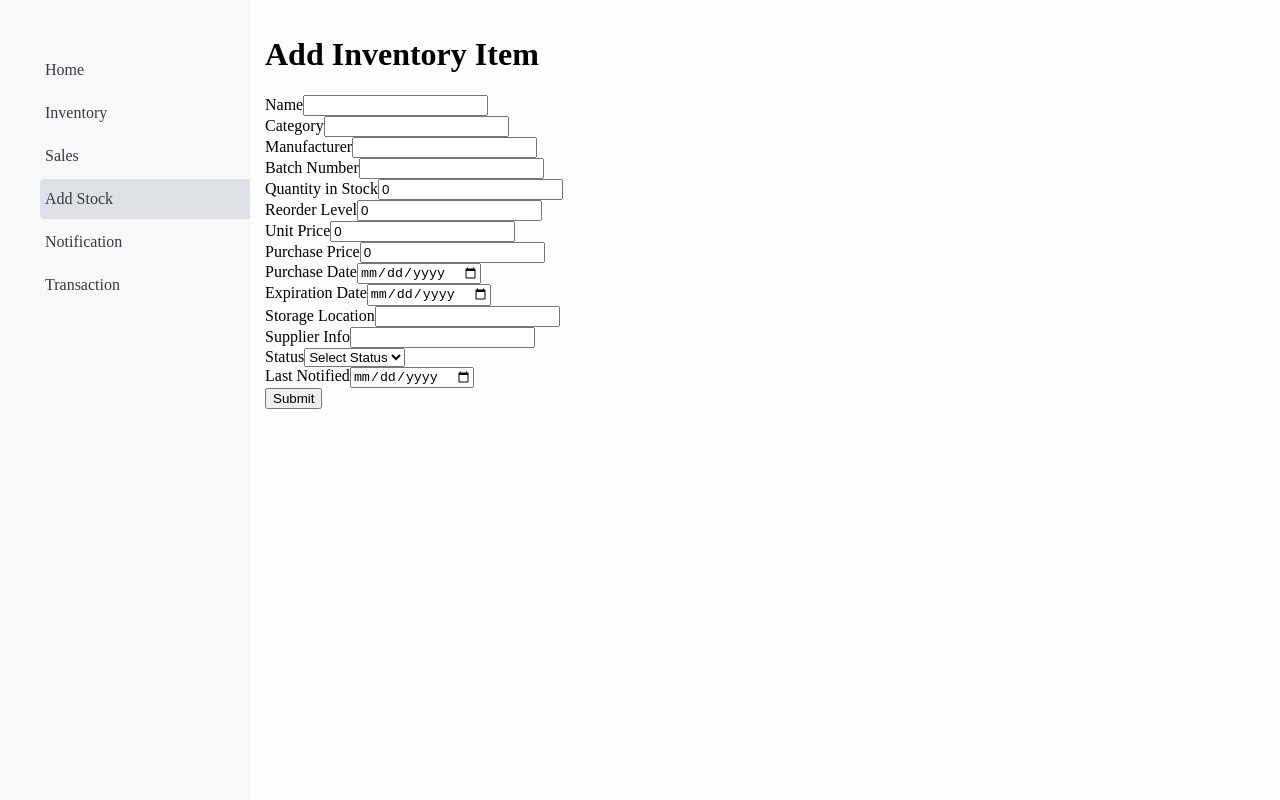
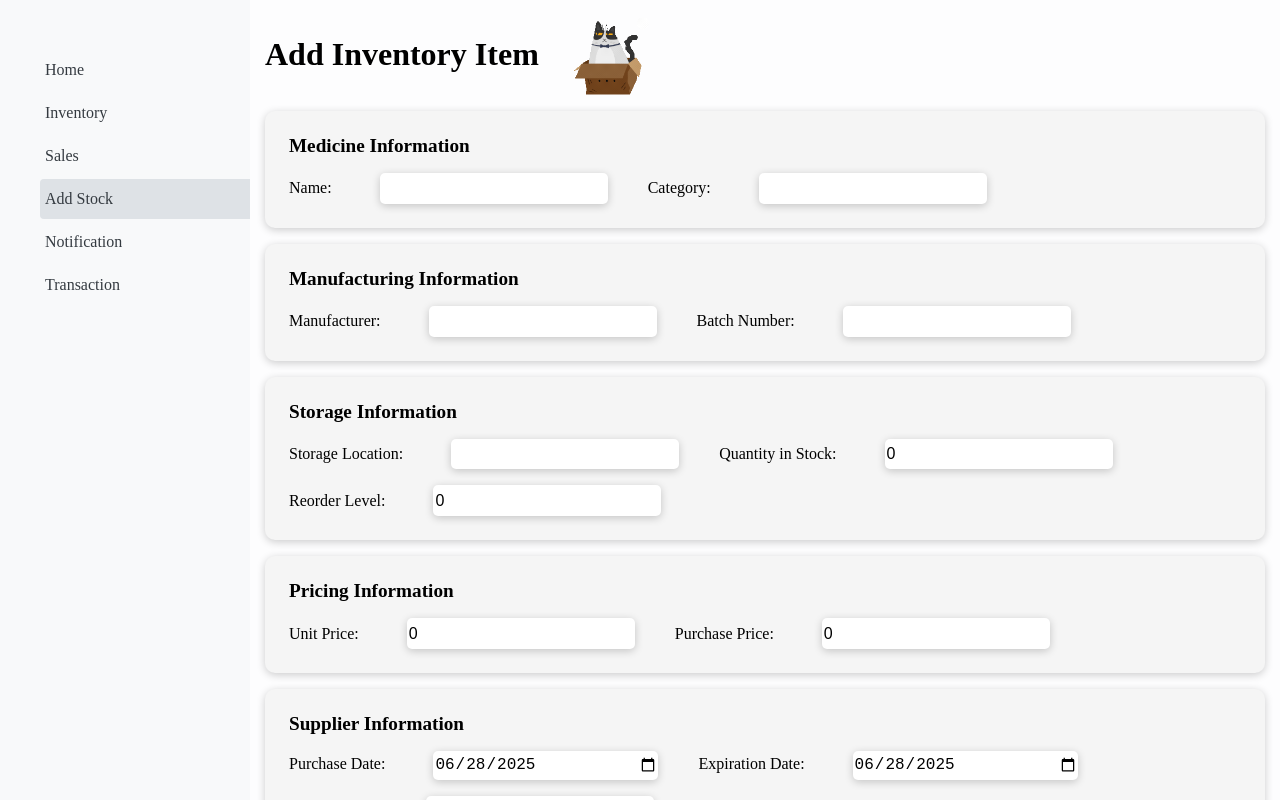
Before and after one commit to S-y-e-d/MediStack, a React (Vite) app in the folder frontend/: page /add-stock in a window 1280 px wide. Built offline with nearby package versions, Linux system fonts and the light colour scheme; no server answers.

Commit message:
fixed add stock a bit

```diff
--- /dev/null
+++ b/frontend/src/css/AddStock.css
@@ -0,0 +1,49 @@
+
+body{
+    /* font-family: monospace; */
+    font-size: 1rem;
+}
+.heading{
+    display: flex;
+    justify-content: start;
+    gap: 2rem;
+}
+.medicine-info, .pricing-info, .storage-info, .purchase-info, .other, .manufacturer-info{
+    display: flex;
+    flex-wrap: wrap; /*allows items to wrap to the next line*/
+    justify-content: start;
+    gap: 1rem; /* optional spacing */
+}
+img{
+    width: 80px;
+    height: 80px;
+}
+label{
+    margin-right: 1.5rem;
+    /* padding:20px; */
+}
+input{
+   border-radius: 5px;
+   border: none;
+   box-shadow:0 2px 8px rgba(0, 0, 0, 0.2);
+   margin: 0 1.5rem;
+   width: 14rem;
+   min-width: 150px;
+   min-height: 1rem;
+   height: 1.8rem;
+   font-size: 1rem;
+}
+
+.card {
+  background-color: hsl(0, 0%, 96%);     /* light gray background */
+  padding: 1.5rem;               /* space inside the card */
+  border-radius: 10px;           /* rounded corners */
+  box-shadow: 0 2px 8px rgba(0, 0, 0, 0.2); /* subtle shadow for elevation */
+  margin: 1rem 0;
+}
+.card-heading{
+    margin: 0 0 1rem 0;
+    font-size: 1.2rem;
+    font-weight: bold;
+    text-align: left;
+}
--- a/frontend/src/pages/AddStock.jsx
+++ b/frontend/src/pages/AddStock.jsx
@@ -1,8 +1,18 @@
 import React, { useState } from 'react';
 import axios from 'axios';
+import '../css/AddStock.css'
+import boxImage from '../assets/addStock.gif'
+const BASE_URL = import.meta.env.VITE_API_BASE_URL;
 
-function AddStock() {
-  const [formData, setFormData] = useState({
+const getTodayStr = () => {
+  const today = new Date();
+  const yyyy = today.getFullYear();
+  const mm = String(today.getMonth() + 1).padStart(2, '0');
+  const dd = String(today.getDate()).padStart(2, '0');
+  return `${yyyy}-${mm}-${dd}`;  // e.g., "2025-07-01"
+};
+
+const initialFormData = {
   name: '',
   category: '',
   manufacturer: '',
@@ -11,13 +21,18 @@ function AddStock() {
   reorderLevel: 0,
   unitPrice: 0.0,
   purchasePrice: 0.0,
-    purchaseDate: '',
-    expirationDate: '',
+  purchaseDate: getTodayStr(),
+  expirationDate: getTodayStr(),
   storageLocation: '',
   supplierInfo: '',
   status: '',
-    lastNotified: ''
-  });
+  lastNotified: getTodayStr()
+};
+
+function AddStock() {
+
+  const [successMessage, setSuccessMessage] = useState('');
+  const [formData, setFormData] = useState(initialFormData);
 
   // Handle changes in form inputs
   const handleChange = (e) => {
@@ -32,21 +47,43 @@ function AddStock() {
     e.preventDefault();
 
     try {
-      // Make the POST request to your Spring Boot backend
-      const response = await axios.post('http://localhost:8080/api/inventory', formData);
-      console.log('Data saved:', response.data);
+      const response = await axios.post(`${BASE_URL}/api/inventory`, formData);
+      setSuccessMessage('✅ Data saved successfully!');
+
+      // Clear form
+      setFormData(initialFormData);
+
+      setTimeout(() => setSuccessMessage(''), 10000);
 
     } catch (error) {
       console.error('There was an error!', error);
+      setSuccessMessage('❌ Failed to save data.');
+      setTimeout(() => setSuccessMessage(''), 10000);
     }
   };
 
+
   return (
     <div>
+      <div className='heading'>
         <h1>Add Inventory Item</h1>
+        <img src={boxImage} alt=''></img>
+      </div>
+
+      {successMessage && (
+        <div style={{ color: successMessage.startsWith('✅') ? 'green' : 'red', marginBottom: '1rem' }}>
+          {successMessage}
+        </div>
+      )}
+
       <form onSubmit={handleSubmit}>
+
+        <div className='card'>
+          <h2 className='card-heading'>Medicine Information</h2>
+          {/* <hr></hr> */}
+          <div className='medicine-info'>
             <div>
-          <label>Name</label>
+              <label>Name:</label>
               <input
                 type="text"
                 name="name"
@@ -56,7 +93,7 @@ function AddStock() {
               />
             </div>
             <div>
-          <label>Category</label>
+              <label>Category:</label>
               <input
                 type="text"
                 name="category"
@@ -65,8 +102,15 @@ function AddStock() {
                 required
               />
             </div>
+          </div>
+        </div>
+
+        <div className='card'>
+          <h2 className='card-heading'>Manufacturing Information</h2>
+
+          <div className='manufacturer-info'>
             <div>
-          <label>Manufacturer</label>
+              <label>Manufacturer:</label>
               <input
                 type="text"
                 name="manufacturer"
@@ -76,7 +120,7 @@ function AddStock() {
               />
             </div>
             <div>
-          <label>Batch Number</label>
+              <label>Batch Number:</label>
               <input
                 type="text"
                 name="batchNumber"
@@ -85,8 +129,26 @@ function AddStock() {
                 required
               />
             </div>
+          </div>
+        </div>
+
+        <div className='card'>
+          <h2 className='card-heading'>Storage Information</h2>
+
+          <div className='storage-info'>
             <div>
-          <label>Quantity in Stock</label>
+              <label>Storage Location:</label>
+              <input
+                type="text"
+                name="storageLocation"
+                value={formData.storageLocation}
+                onChange={handleChange}
+                required
+              />
+            </div>
+
+            <div>
+              <label>Quantity in Stock:</label>
               <input
                 type="number"
                 name="quantityInStock"
@@ -96,7 +158,7 @@ function AddStock() {
               />
             </div>
             <div>
-          <label>Reorder Level</label>
+              <label>Reorder Level:</label>
               <input
                 type="number"
                 name="reorderLevel"
@@ -105,8 +167,15 @@ function AddStock() {
                 required
               />
             </div>
+          </div>
+        </div>
+
+        <div className='card'>
+          <h2 className='card-heading'>Pricing Information</h2>
+
+          <div className='pricing-info'>
             <div>
-          <label>Unit Price</label>
+              <label>Unit Price:</label>
               <input
                 type="number"
                 name="unitPrice"
@@ -116,7 +185,7 @@ function AddStock() {
               />
             </div>
             <div>
-          <label>Purchase Price</label>
+              <label>Purchase Price:</label>
               <input
                 type="number"
                 name="purchasePrice"
@@ -125,8 +194,16 @@ function AddStock() {
                 required
               />
             </div>
+
+          </div>
+        </div>
+
+        <div className='card'>
+          <h2 className='card-heading'>Supplier Information</h2>
+
+          <div className='purchase-info'>
             <div>
-          <label>Purchase Date</label>
+              <label>Purchase Date:</label>
               <input
                 type="date"
                 name="purchaseDate"
@@ -136,7 +213,7 @@ function AddStock() {
               />
             </div>
             <div>
-          <label>Expiration Date</label>
+              <label>Expiration Date:</label>
               <input
                 type="date"
                 name="expirationDate"
@@ -145,18 +222,9 @@ function AddStock() {
                 required
               />
             </div>
+
             <div>
-          <label>Storage Location</label>
-          <input
-            type="text"
-            name="storageLocation"
-            value={formData.storageLocation}
-            onChange={handleChange}
-            required
-          />
-        </div>
-        <div>
-          <label>Supplier Info</label>
+              <label>Supplier Info:</label>
               <input
                 type="text"
                 name="supplierInfo"
@@ -165,8 +233,16 @@ function AddStock() {
                 required
               />
             </div>
+          </div>
+
+        </div>
+
+        <div className='card'>
+          <h2 className='card-heading'>Other</h2>
+
+          <div className='other'>
             <div>
-          <label>Status</label>
+              <label>Status:</label>
               <select
                 name="status"
                 value={formData.status}
@@ -181,13 +257,16 @@ function AddStock() {
               </select>
             </div>
             <div>
-          <label>Last Notified</label>
+              <label>Last Notified:</label>
               <input
                 type="date"
                 name="lastNotified"
                 value={formData.lastNotified}
                 onChange={handleChange}
               />
+            </div>
+
+          </div>
         </div>
         <button type="submit">Submit</button>
       </form>
--- a/frontend/src/pages/Notification.jsx
+++ b/frontend/src/pages/Notification.jsx
@@ -6,7 +6,9 @@ import NotificationBar from '../components/NotificationBar';
 function Notification() {
     const BASE_URL = import.meta.env.VITE_API_BASE_URL;
     const notificationUrl = `${BASE_URL}/api/notification`;
-    const generateNotification = `${BASE_URL}/api/notification/generate`;
+    const generateNotification = `${notificationUrl}/generate`;
+
+    // const generateNotification = `${BASE_URL}/api/notification/generate`;
     const [data, setData] = useState([]);
 
 
```
Also changed, not shown: frontend/src/assets/addStock.gif (added). Lines whose indentation alone changed are shown as unchanged.
